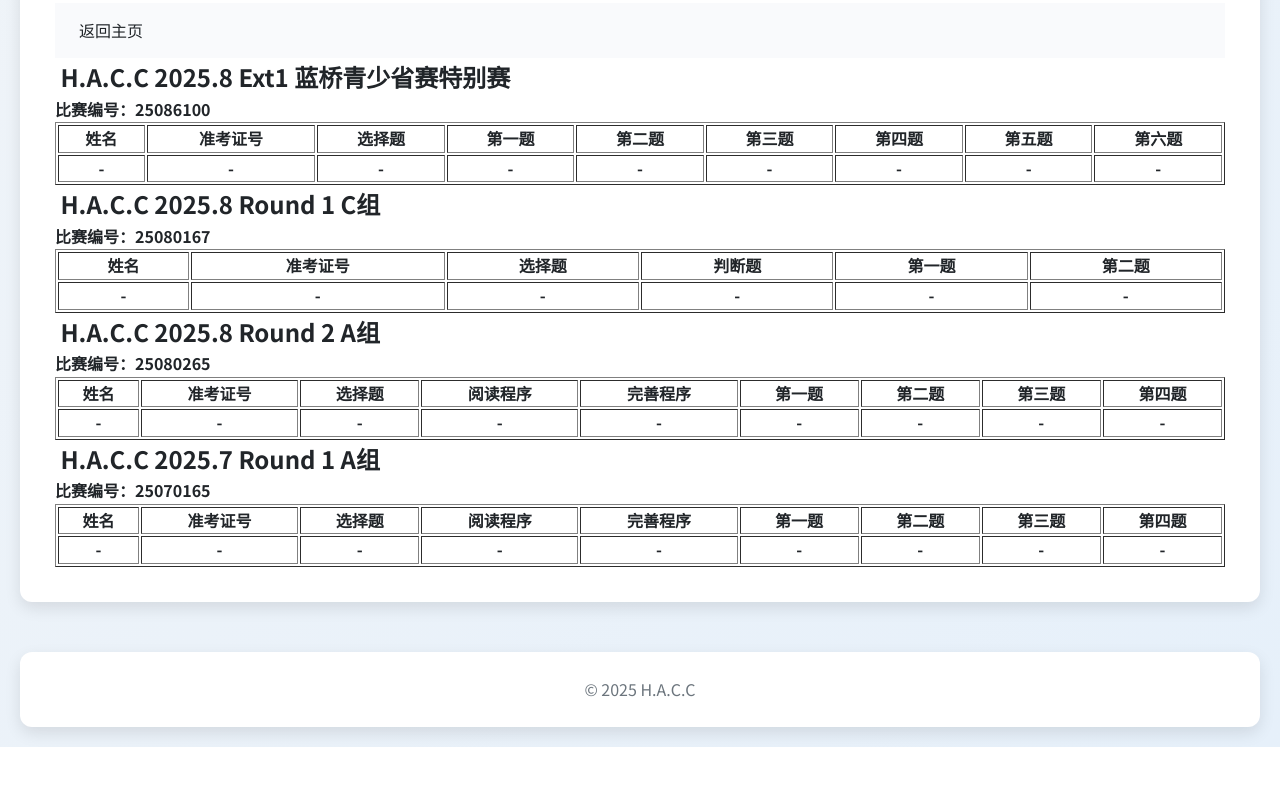
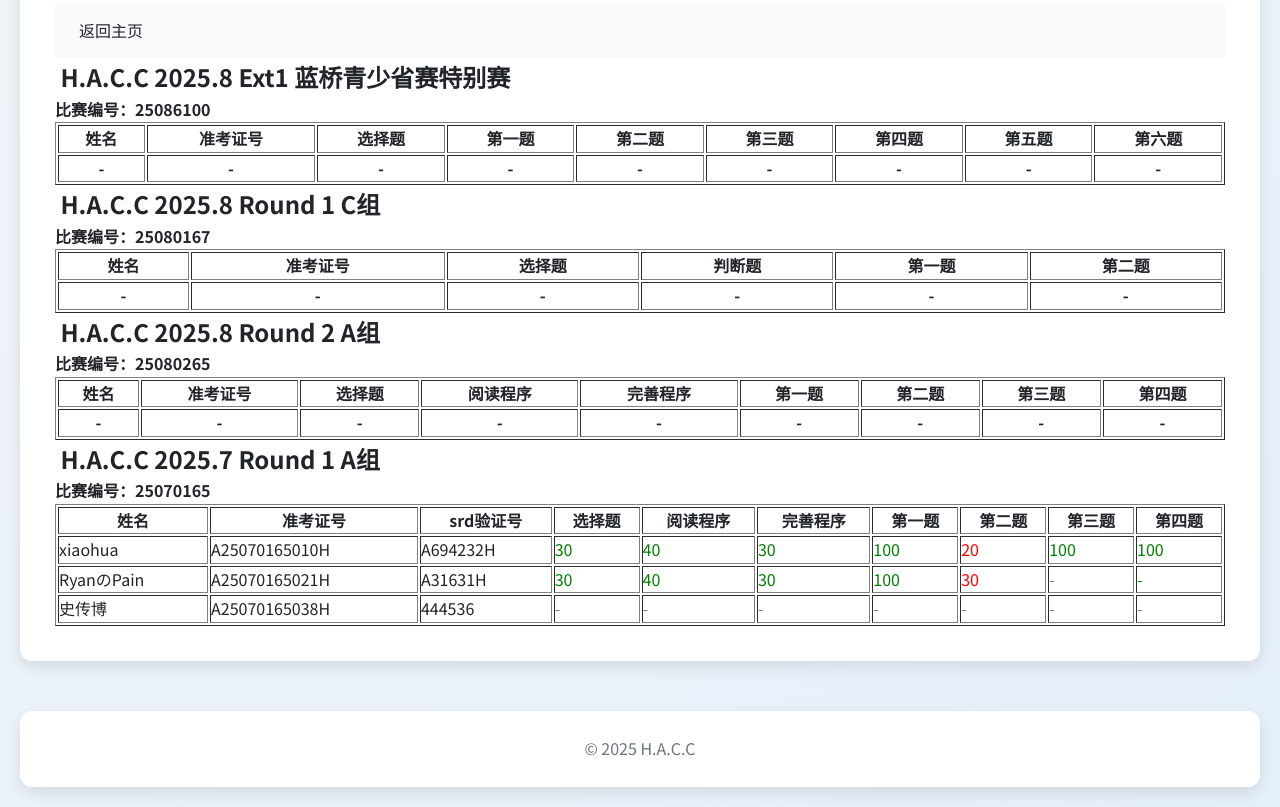
Before and after one commit to haccsite/haccsite.github.io, a plain HTML site: page rank.html in a window 1280 px wide. Shown: the part 371-1178 px from the top of the page. Before the commit the page ends 1118 px from the top, so only its background shows below. Drawn offline with Linux system fonts and the light colour scheme.

Commit message:
Add files via upload

```diff
--- a/rank.html
+++ b/rank.html
@@ -350,6 +350,7 @@
                             <tr>
                                 <th>姓名</th>
                                 <th>准考证号</th>
+                                <th>srd验证号</th>
                                 <th>选择题</th>
                                 <th>阅读程序</th>
                                 <th>完善程序</th>
@@ -361,15 +362,40 @@
                         </thead>
                         <tbody>
                             <tr>
-                                <th>-</th>
-                                <th>-</th>
-                                <th>-</th>
-                                <th>-</th>
-                                <th>-</th>
-                                <th>-</th>
-                                <th>-</th>
-                                <th>-</th>
-                                <th>-</th>
+                                <td>xiaohua</td>
+                                <td>A25070165010H</td>
+                                <td>A694232H</td>
+                                <td style="color:green">30</td>
+                                <td style="color:green">40</td>
+                                <td style="color:green">30</td>
+                                <td style="color:green">100</td>
+                                <td style="color:red">20</td>
+                                <td style="color:green">100</td>
+                                <td style="color:green">100</td>
+                            </tr>
+                            <tr>
+                                <td>RyanのPain</td>
+                                <td>A25070165021H</td>
+                                <td>A31631H</td>
+                                <td style="color:green">30</td>
+                                <td style="color:green">40</td>
+                                <td style="color:green">30</td>
+                                <td style="color:green">100</td>
+                                <td style="color:red">30</td>
+                                <td style="color:gray">-</td>
+                                <td style="color:green">-</td>
+                            </tr>
+                            <tr>
+                                <td>史传博</td>
+                                <td>A25070165038H</td>
+                                <td>444536</td>
+                                <td style="color:gray">-</td>
+                                <td style="color:gray">-</td>
+                                <td style="color:gray">-</td>
+                                <td style="color:gray">-</td>
+                                <td style="color:gray">-</td>
+                                <td style="color:gray">-</td>
+                                <td style="color:gray">-</td>
                             </tr>
                         </tbody>
                     </table>
```
Also changed, not shown: index.html (+1 -1 lines).
